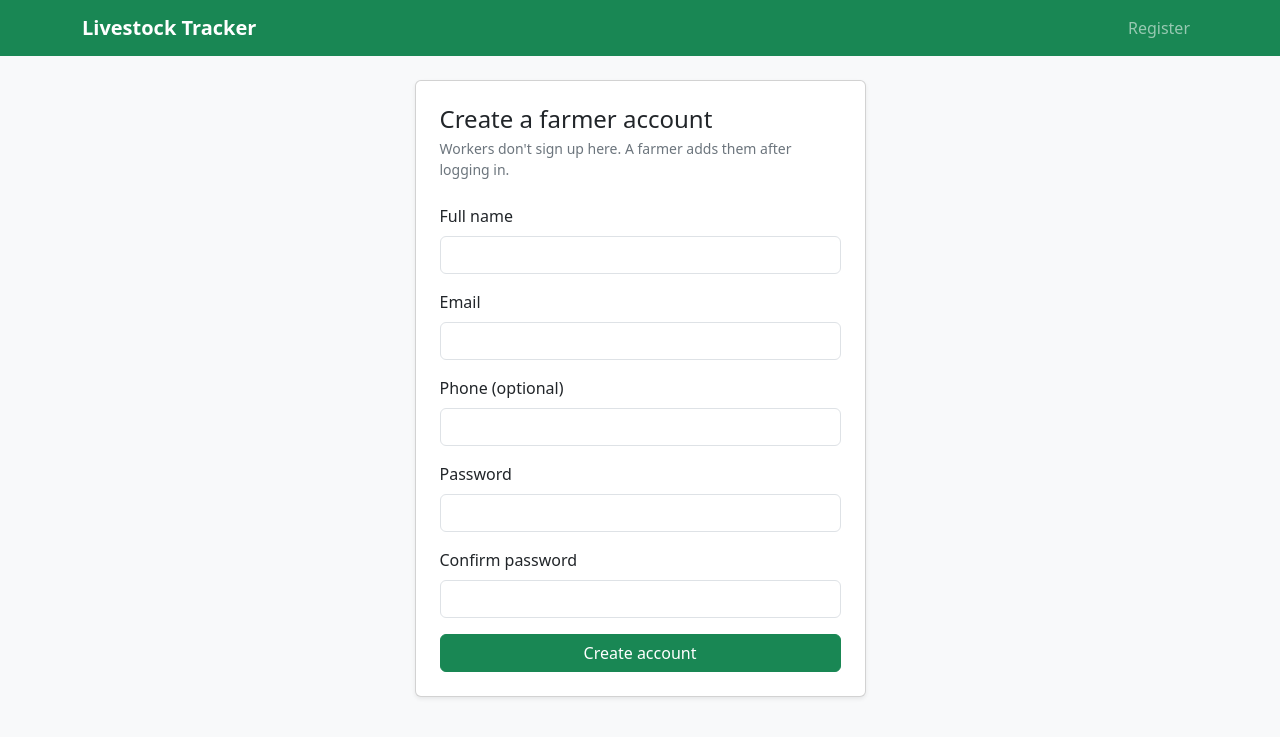
After one commit to KatanuKwinga/LivestockDataTracker, a Flask app: page /auth/register in a window 1280 px wide. The commit adds this page. Shown: the top 737 px of the page. Run offline with Flask 3, Linux system fonts and the light colour scheme; some libraries are stand-ins or nearby versions.

Commit message:
Add farmer registration with validation and hashed passwords

```diff
--- a/app/__init__.py
+++ b/app/__init__.py
@@ -31,6 +31,9 @@ def create_app(config_class=Config):
     from app.routes.main import main_bp
     app.register_blueprint(main_bp)
 
+    from app.routes.auth import auth_bp
+    app.register_blueprint(auth_bp)
+
     @app.route("/health")
     def health():
         #Quick check that the app is running and can reach the database.
--- /dev/null
+++ b/app/forms.py
@@ -0,0 +1,49 @@
+"""Web forms.
+
+Flask-WTF gives every form two protections:
+- CSRF protection: a hidden secret token proves the form was submitted from
+  our own page, not by another website tricking the user's browser into
+  sending it.
+- Server-side validation: the rules below run on the server, so they can't be
+  skipped by editing the page or switching off JavaScript.
+"""
+from flask_wtf import FlaskForm
+from wtforms import PasswordField, StringField, SubmitField
+from wtforms.validators import DataRequired, Email, EqualTo, Length, Optional, ValidationError
+
+from app.models import User
+
+
+# Filters tidy what the user typed BEFORE the validators check it. Without
+# them, " jane@example.com" (with a space, which phone keyboards often add)
+# fails the email check, and "Jane@Example.com" could sign up a second time
+# next to "jane@example.com".
+def strip_spaces(value):
+    return value.strip() if isinstance(value, str) else value
+
+
+def normalise_email(value):
+    return value.strip().lower() if isinstance(value, str) else value
+
+
+class FarmerRegistrationForm(FlaskForm):
+    """The only way to sign up. Workers never register themselves: a farmer
+    creates their accounts (Batch 6), so every worker belongs to a farm."""
+
+    name = StringField("Full name", filters=[strip_spaces], validators=[DataRequired(), Length(max=100)])
+    email = StringField("Email", filters=[normalise_email], validators=[DataRequired(), Email(), Length(max=150)])
+    phone = StringField("Phone (optional)", filters=[strip_spaces], validators=[Optional(), Length(max=20)])
+    password = PasswordField(
+        "Password", validators=[DataRequired(), Length(min=8, message="Use at least 8 characters.")]
+    )
+    confirm_password = PasswordField(
+        "Confirm password",
+        validators=[DataRequired(), EqualTo("password", message="The passwords don't match.")],
+    )
+    submit = SubmitField("Create account")
+
+    def validate_email(self, field):
+        # WTForms runs any method called validate_<fieldname> automatically,
+        # so this error appears right under the email box.
+        if User.query.filter_by(email=field.data).first():
+            raise ValidationError("An account with this email already exists.")
--- /dev/null
+++ b/app/routes/auth.py
@@ -0,0 +1,54 @@
+"""Account pages. This batch: farmer registration. Login, logout, workers and
+password reset are added in the next batches."""
+from flask import Blueprint, flash, redirect, render_template, url_for
+from sqlalchemy.exc import IntegrityError
+
+from app.extensions import bcrypt, db
+from app.forms import FarmerRegistrationForm
+from app.models import Farmer, User
+
+# url_prefix: every route here starts with /auth, e.g. /auth/register.
+auth_bp = Blueprint("auth", __name__, url_prefix="/auth")
+
+
+@auth_bp.route("/register", methods=["GET", "POST"])
+def register():
+    form = FarmerRegistrationForm()
+
+    # True only for a POST whose CSRF token and every validator passed.
+    # On a normal visit (GET) it's False, so the empty form is shown.
+    if form.validate_on_submit():
+        user = User(
+            name=form.name.data,
+            email=form.email.data,
+            phone=form.phone.data or None,
+            # bcrypt turns the password into a one-way hash. Only the hash is
+            # stored, so even someone who saw the database couldn't read
+            # the password. .decode() turns bcrypt's bytes into text.
+            password_hash=bcrypt.generate_password_hash(form.password.data).decode("utf-8"),
+        )
+        db.session.add(user)
+        try:
+            # flush() sends the INSERT now and gives us user.id, without
+            # committing yet: the Farmer row needs that id. User and Farmer
+            # are then committed together, so we never end up with a user
+            # who has no role.
+            db.session.flush()
+            db.session.add(Farmer(user_id=user.id))
+            db.session.commit()
+        except IntegrityError:
+            # validate_email() already checked for duplicates, but two
+            # sign-ups at the same instant (e.g. a double-click) can both
+            # pass that check. The database's unique rule on email then
+            # rejects the second one, and we show a friendly message
+            # instead of crashing.
+            db.session.rollback()
+            form.email.errors.append("An account with this email already exists.")
+            return render_template("auth/register.html", form=form)
+
+        flash("Your farmer account has been created.", "success")
+        # Post/Redirect/Get: redirect after a successful POST, so pressing
+        # Refresh doesn't resubmit the form.
+        return redirect(url_for("main.index"))
+
+    return render_template("auth/register.html", form=form)
--- /dev/null
+++ b/app/templates/_macros.html
@@ -0,0 +1,13 @@
+{# A "macro" is a reusable piece of template, like a function. This one draws
+   one form field the Bootstrap way: label, input box, and any error messages
+   underneath in red. Written once here, it's used by every form in the app. #}
+{% macro render_field(field) %}
+  <div class="mb-3">
+    {{ field.label(class="form-label") }}
+    {# "is-invalid" turns the box red when the field has errors. #}
+    {{ field(class="form-control" + (" is-invalid" if field.errors else ""), **kwargs) }}
+    {% for error in field.errors %}
+      <div class="invalid-feedback">{{ error }}</div>
+    {% endfor %}
+  </div>
+{% endmacro %}
--- /dev/null
+++ b/app/templates/auth/register.html
@@ -0,0 +1,29 @@
+{% extends "base.html" %}
+{% from "_macros.html" import render_field %}
+{% block title %}Create a farmer account{% endblock %}
+
+{% block content %}
+<div class="row justify-content-center">
+  <div class="col-md-7 col-lg-5">
+    <div class="card shadow-sm">
+      <div class="card-body p-4">
+        <h1 class="h4 mb-1">Create a farmer account</h1>
+        <p class="text-secondary small mb-4">Workers don't sign up here. A farmer adds them after logging in.</p>
+
+        {# novalidate turns off the browser's own pop-up checks, so every error
+           comes from our server-side rules and looks the same. #}
+        <form method="post" novalidate>
+          {# The hidden CSRF token. Without it, the form is rejected. #}
+          {{ form.hidden_tag() }}
+          {{ render_field(form.name, autocomplete="name") }}
+          {{ render_field(form.email, type="email", autocomplete="email") }}
+          {{ render_field(form.phone, type="tel", autocomplete="tel") }}
+          {{ render_field(form.password, autocomplete="new-password") }}
+          {{ render_field(form.confirm_password, autocomplete="new-password") }}
+          {{ form.submit(class="btn btn-success w-100") }}
+        </form>
+      </div>
+    </div>
+  </div>
+</div>
+{% endblock %}
--- a/app/templates/base.html
+++ b/app/templates/base.html
@@ -25,7 +25,7 @@
       </button>
       <div class="collapse navbar-collapse" id="mainNav">
         <ul class="navbar-nav ms-auto">
-          {# Register / Log in / Log out links are added in Batches 5b and 5c. #}
+            <li class="nav-item"><a class="nav-link" href="{{ url_for('auth.register') }}">Register</a></li>
         </ul>
       </div>
     </div>
```
